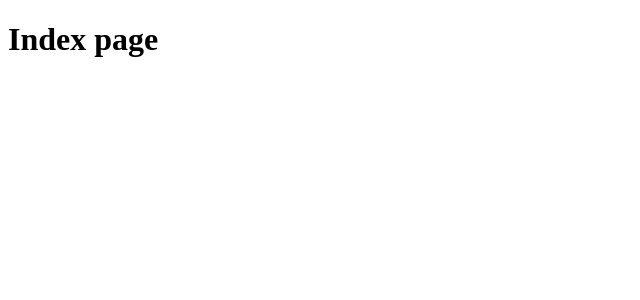
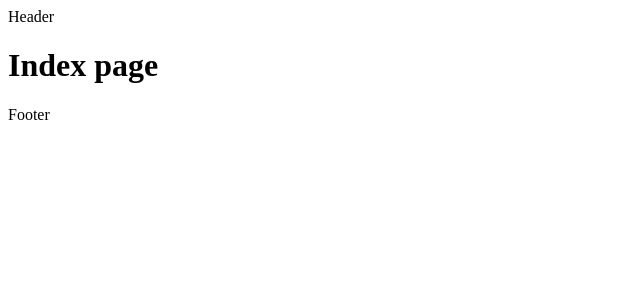
Before and after one commit to sarai2525/nuxt3-boilerplate, a Nuxt app: page / in a window 1280 px wide. Shown: the top 300 px of the page, without its empty margins (0-640 px from the left). Built offline with nearby package versions, Linux system fonts and the light colour scheme.

Commit message:
minimal setup (#2)
* add: compoents

* add: composable

```diff
--- a/src/app.vue
+++ b/src/app.vue
@@ -1,3 +1,5 @@
 <template>
+  <TheHeader />
   <NuxtPage />
+  <TheFooter />
 </template>
--- /dev/null
+++ b/src/components/TheFooter.vue
@@ -0,0 +1,5 @@
+<template>
+  <footer class="footer">
+    <div class="footer-inner">Footer</div>
+  </footer>
+</template>
--- /dev/null
+++ b/src/components/TheHeader.vue
@@ -0,0 +1,5 @@
+<template>
+  <header class="header">
+    <div class="header-inner">Header</div>
+  </header>
+</template>
--- /dev/null
+++ b/src/composables/seoMeta.ts
@@ -0,0 +1,7 @@
+import { useSeoMeta } from '#imports'
+
+export type Meta = Record<'title' | 'description' | 'ogUrl' | 'ogImage' | 'robots', string | undefined | null>
+
+export function useHeadMetas({ title, description, ogUrl, ogImage, robots = 'index, follow' }: Meta) {
+  useSeoMeta({ title, ogTitle: title, description, ogDescription: description, ogUrl, ogImage, robots })
+}
--- a/src/pages/index.vue
+++ b/src/pages/index.vue
@@ -3,3 +3,14 @@
     <h1>Index page</h1>
   </div>
 </template>
+<script lang="ts" setup>
+  import { useHeadMetas } from '~/composables/seoMeta'
+
+  useHeadMetas({
+    title: 'Index page',
+    description: 'This is the index page',
+    ogImage: 'https://nuxtjs.org/nuxt-card.png',
+    ogUrl: 'https://nuxtjs.org',
+    robots: 'noindex',
+  })
+</script>
```
Also changed, not shown: 2 other files (tests, documents, lock files or other folders).
